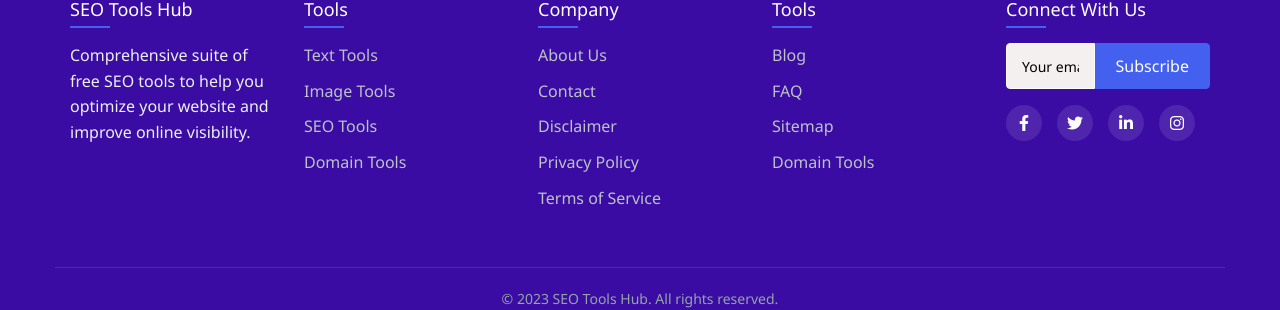
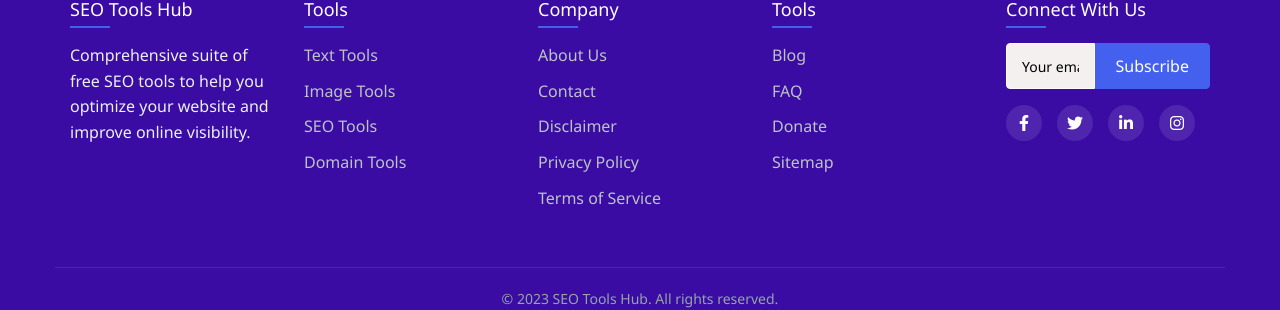
Before and after one commit to moloy900/toolesy, a Jekyll site: the page built from index.markdown, in a window 1280 px wide and 900 px high, scrolled down 3036 px. Shown: the part 553-863 px from the top of the window. Built offline with Jekyll 4.4.1, drawn with Linux system fonts in a browser that asks for light colours.

Commit message:
footer change

```diff
--- a/_includes/footer.html
+++ b/_includes/footer.html
@@ -97,8 +97,8 @@
         <ul class="footer-links">
           <li><a href="/text-tools">Blog</a></li>
           <li><a href="/image-tools">FAQ</a></li>
-          <li><a href="/seo-tools">Sitemap</a></li>
-          <li><a href="/domain-tools">Domain Tools</a></li>
+          <li><a href="/seo-tools">Donate</a></li>
+          <li><a href="/domain-tools">Sitemap</a></li>
         </ul>
       </div>
       <div class="footer-section">
```
